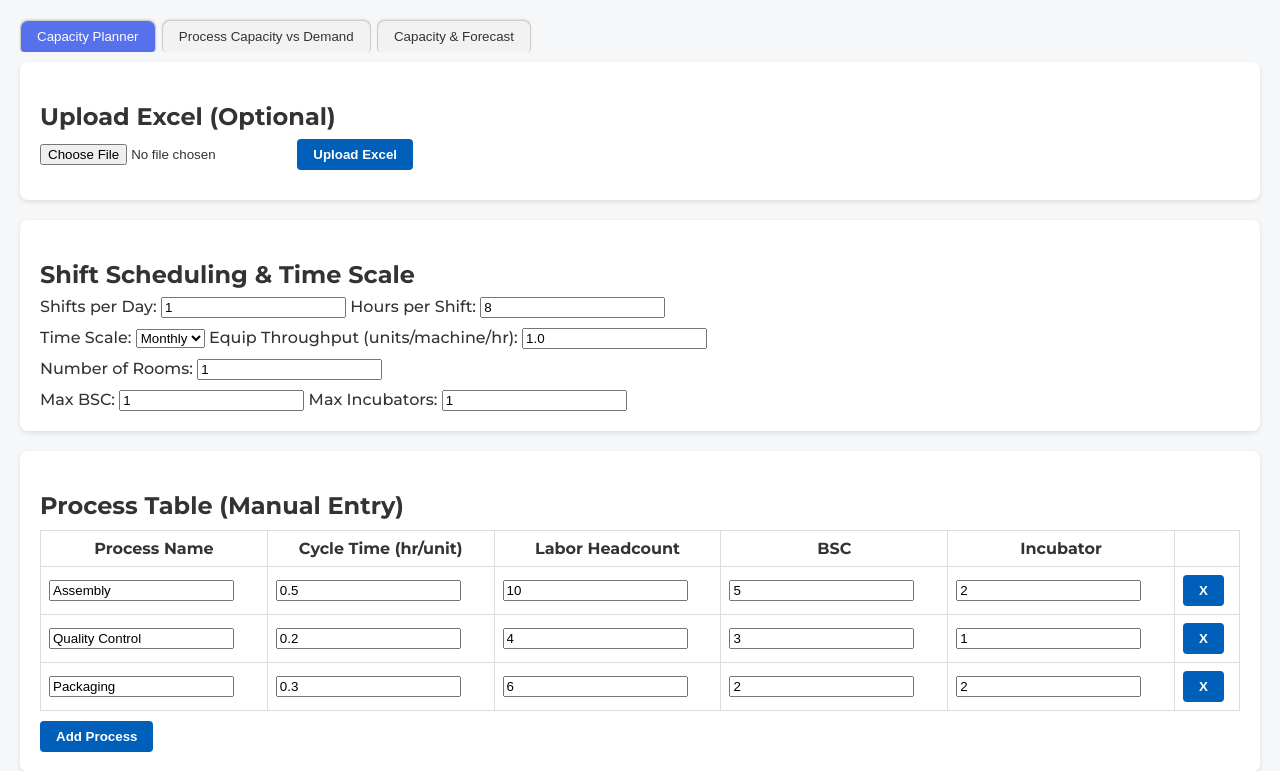
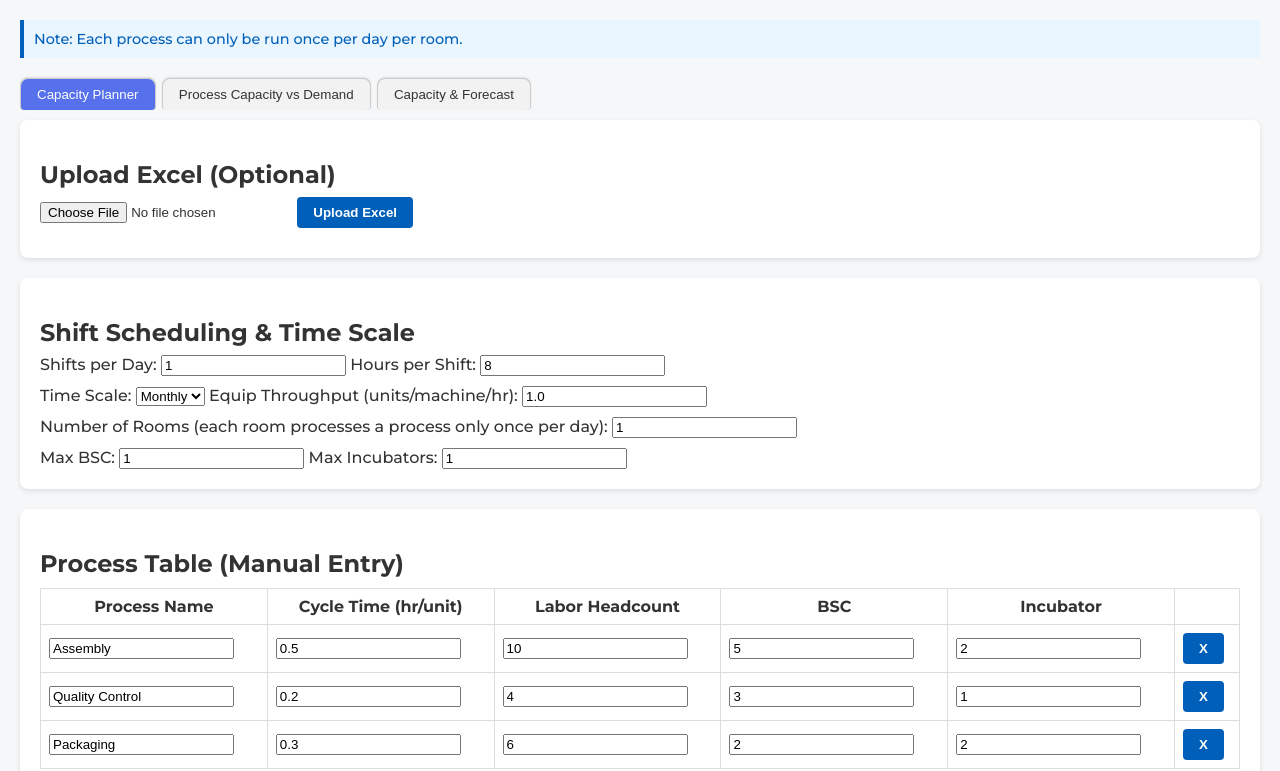
Before and after one commit to dpTuttle/PK_Test_Capacity, a Flask app: page / in a window 1280 px wide. Shown: the part 123-894 px from the top of the page. Run offline with Flask 3, Linux system fonts and the light colour scheme.

Commit message:
Update index.html

```diff
--- a/templates/index.html
+++ b/templates/index.html
@@ -108,6 +108,15 @@
       text-align: center;
       padding: 8px;
     }
+    /* ---- Additional Styling for Constraint Note ---- */
+    .constraint-note {
+      background-color: #e9f5ff;
+      border-left: 4px solid #005fb8;
+      padding: 10px;
+      margin-bottom: 20px;
+      font-size: 0.9rem;
+      color: #005fb8;
+    }
   </style>
 </head>
 
@@ -118,6 +127,11 @@
     <img src="/static/logo-color.png" alt="Company Logo">
     <h1>Capacity & Demand Planning Dashboard</h1>
   </header>
+
+  <!-- Constraint Note -->
+  <div class="constraint-note">
+    Note: Each process can only be run once per day per room.
+  </div>
 
   <!-- Tab Buttons -->
   <div class="tab-buttons">
@@ -161,7 +175,7 @@
           <input type="number" id="equipThroughput" step="0.1" value="1.0">
         </div>
         <div style="margin-bottom: 10px;">
-          <label>Number of Rooms:</label>
+          <label>Number of Rooms (each room processes a process only once per day):</label>
           <input type="number" id="rooms" value="1" step="1" min="1">
         </div>
         <div>
@@ -429,6 +443,8 @@
         desired_units: desiredUnitsVal
       };
 
+      console.log("Payload:", payload);
+
       // POST to /calculate
       fetch('/calculate', {
         method: 'POST',
```
